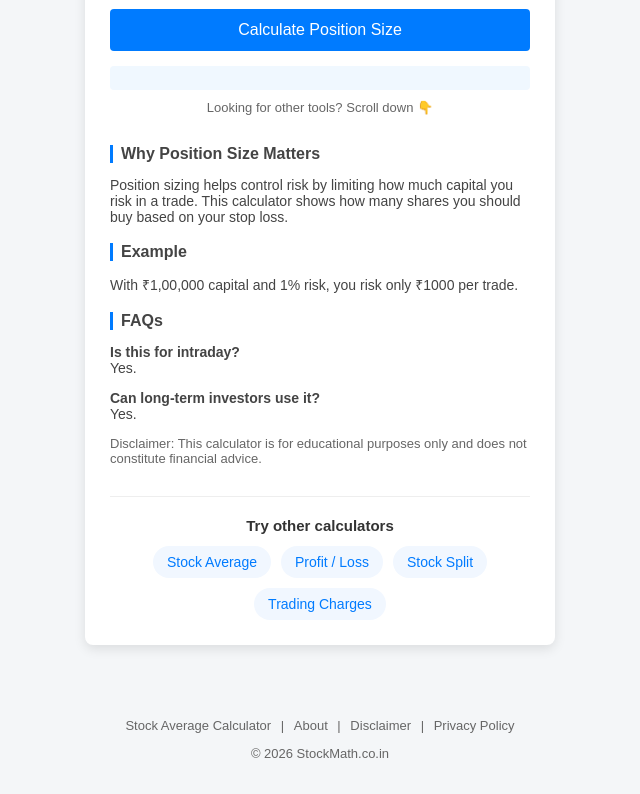
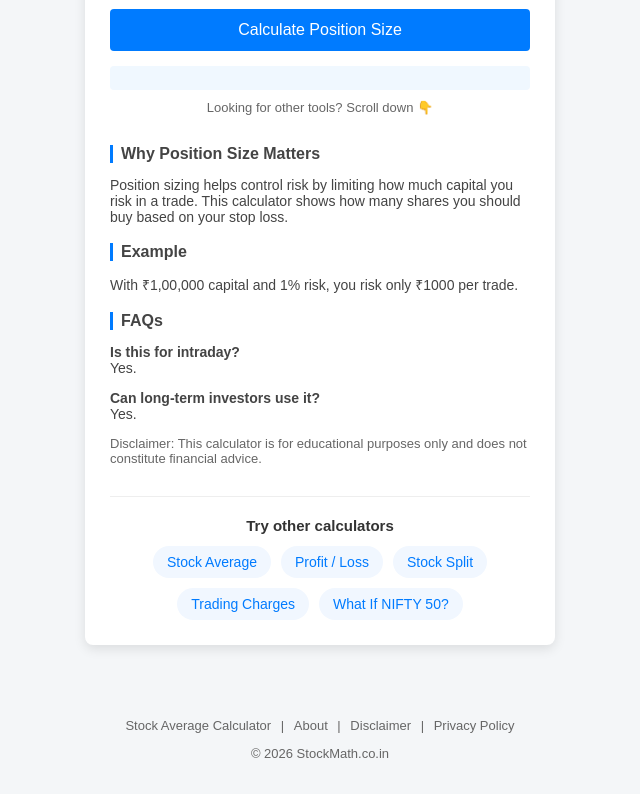
Before and after one commit to karthyskloud/stockmath, a plain HTML site: page position-size-calculator/index.html in a window 1280 px wide. Shown: the part 477-1271 px from the top of the page, without its empty margins (320-960 px from the left). Drawn offline with Linux system fonts and the light colour scheme.

Commit message:
Update index.html

```diff
--- a/position-size-calculator/index.html
+++ b/position-size-calculator/index.html
@@ -251,6 +251,7 @@
       <a href="/profit-loss-calculator/" class="tool-pill">Profit / Loss</a>
       <a href="/stock-split-calculator/" class="tool-pill">Stock Split</a>
       <a href="/trading-charges-calculator/" class="tool-pill">Trading Charges</a>
+      <a href="/nifty50-calculator/" class="tool-pill">What If NIFTY 50?</a>
     </div>
   </div>
 
```
